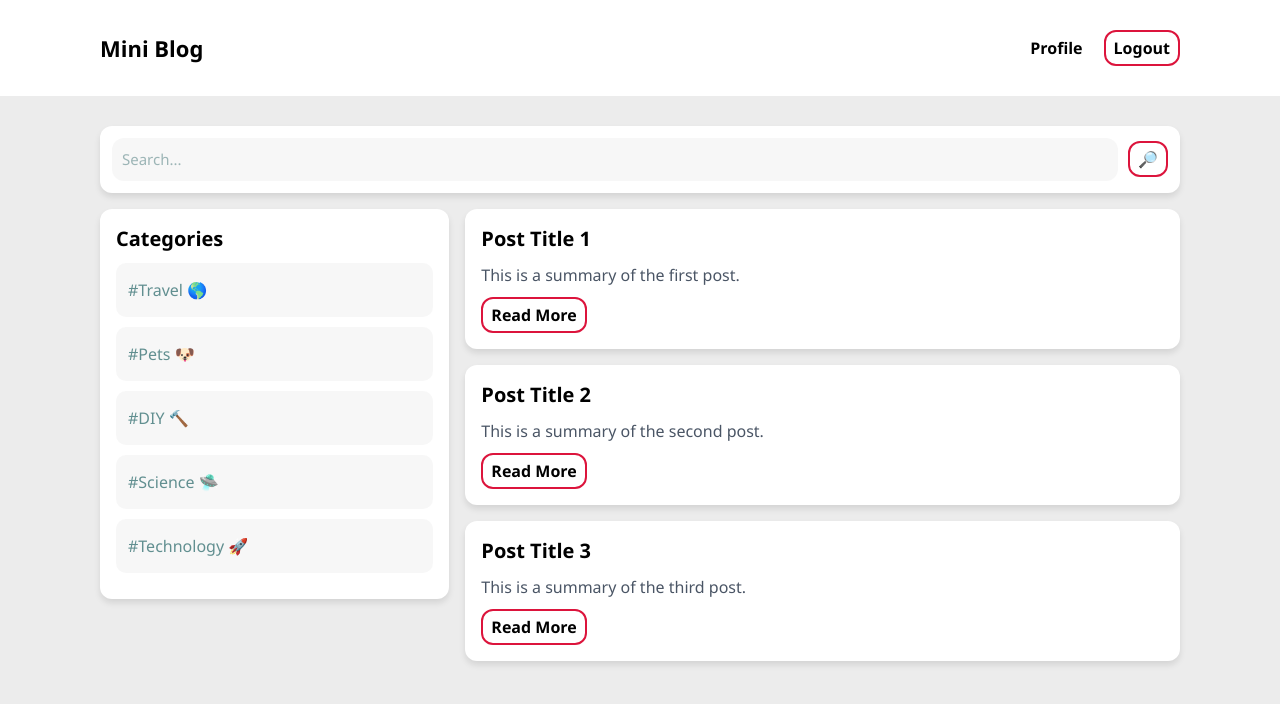
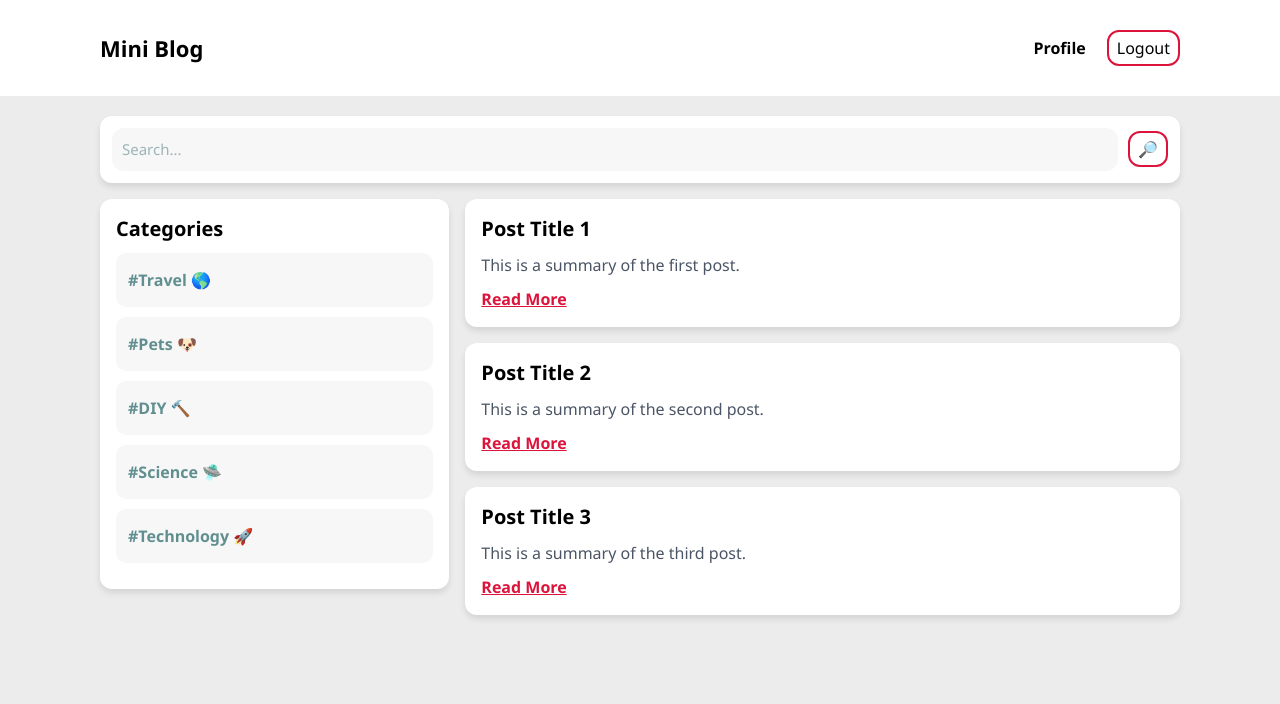
Before and after one commit to QueenCDN/mini-blog, a React (Vite) app: page / in a window 1280 px wide. Shown: the top 704 px of the page. Built offline with nearby package versions, Linux system fonts and the light colour scheme.

Commit message:
css-refactoring

```diff
--- a/src/assets/styles/index.css
+++ b/src/assets/styles/index.css
@@ -8,15 +8,16 @@ body {
     font-family: 'Segoe UI', sans-serif;
     background-color: #ececec;
 }
-.container {
-    max-width: 1100px;
-    margin: 0 auto;
-    padding: 0px 10px 0px 10px;
-}
 
 h1 {
     font-size: 22px;
     font-weight: 900;
+}
+
+h2 {
+    font-size: 20px;
+    font-weight: 800;
+    margin-bottom: 10px;
 }
 
 a {
@@ -28,12 +29,25 @@ li {
     list-style: none;
 }
 
+hr {
+    border: none;
+    height: 1px;
+    background-color: rgba(200, 200, 200, 0.5);
+    margin: 20px 0px 20px 0px;
+}
+
+.container {
+    max-width: 1100px;
+    margin: 0 auto;
+    padding: 0px 10px 0px 10px;
+}
+
 .Header {
     background-color: #fff;
     width: 100%;
     height: auto;
     padding: 30px 0px 30px 0px;
-    margin-bottom: 30px;
+    margin-bottom: 20px;
 }
 .Header .container {
     display: flex;
@@ -46,37 +60,19 @@ li {
     align-items: center;
 }
 
-.login-button {
-    background-color: none;
-    border: 2px solid crimson;
-    border-radius: 12px;
-    padding: 4px 8px 4px 8px;
-    transition: ease-in 0.15s;
-}
-
-.login-button:hover {
-    background-color: crimson;
-    color: aliceblue;
-}
-
 .category-link {
     padding: 15px 12px 15px 12px;
     border-radius: 10px;
     transition: ease-in 0.15s;
     margin-bottom: 10px;
     background-color: rgba(234, 234, 234, 0.368);
-}
-
-.category-link a{
-    display: block;
-    width: 100%;
-    height: 100%;
+    color: rgb(97, 143, 144);
     font-weight: 400;
-    color: rgb(97, 143, 144);
 }
 
 .category-link:hover {
-    background-color: rgba(233, 46, 46, 0.5);
+    background-color: rgb(176, 56, 80);
+    color: aliceblue;
 }
 
 .catedory-sidebar {
@@ -98,54 +94,14 @@ li {
     padding: 20px;
     border-radius: 12px;
     box-shadow: 0 4px 6px rgba(0, 0, 0, 0.1);
-    margin-top: calc(50vh - 300px);
+    margin-top: calc(50vh - 250px);
 }
 
-.login-form input {
-    background-color: rgba(234, 234, 234, 0.368);
-    margin-bottom: 15px;
-    padding: 10px;
-    border: none;
-    border-radius: 12px;
-    font-size: 16px;
-    color: rgb(65, 116, 117);
-    font-weight: 500;
-}
-
-.input-field {
-    background-color: rgba(234, 234, 234, 0.368);
-    padding: 10px;
-    border: none;
-    border-radius: 12px;
-    font-size: 15px;
-    color: rgb(65, 116, 117);
-    font-weight: 500;
-}
-
-.input-field:focus{
-    outline: none;
-}
-
-.login-form input:focus {
-    outline: none;
-}
-
-.mt-10 {
-    display: inline-block;
-    margin-top: 10px;
-}
-
-hr {
-    border: none;
-    height: 1px;
-    background-color: rgba(200, 200, 200, 0.5);
-    margin: 20px 0px 20px 0px;
-}
 .simple-link {
     display: inline-block;
     color: crimson;
     font-weight: 700;
-    margin-bottom: 20px;
+    text-decoration: underline 1px;
 }
 
 .text-profile {
@@ -153,9 +109,3 @@ hr {
     font-weight: 300;
     margin-bottom: 8px;
 }
-
-h2 {
-    font-size: 20px;
-    font-weight: 800;
-    margin-bottom: 10px;
-}
--- a/src/pages/Login/ui/LoginPage.jsx
+++ b/src/pages/Login/ui/LoginPage.jsx
@@ -1,15 +1,18 @@
+import Input from "../../../shared/ui/Input";
+import Button from "../../../shared/ui/Button";
+
 function LoginPage() {
 return (
 	<main className="container mx-auto px-4 py-8">
 		<form className="max-w-md mx-auto login-form">
 			<h2 className="text-xl font-bold mb-6 text-center">Login to Your Account✨</h2>
 			<div className="mb-2">
-				<input type="email" id="email" className="w-full" placeholder="Email Address" />
+				<Input type="email" className="w-full" ph="Email Address" style={{marginBottom: "15px"}}/>
 			</div>
 			<div className="mb-4">
-				<input type="password" id="password" className="w-full" placeholder="Password" />
+				<Input type="password" className="w-full" ph="Password" style={{marginBottom: "15px"}}/>
 			</div>
-			<button type="submit" className="w-full login-button">Login</button>
+			<Button text={"Login"} variant={"fillBtn"} className="w-full"/>
 		</form>
 	</main>
 	)
--- a/src/pages/Post/ui/PostPage.jsx
+++ b/src/pages/Post/ui/PostPage.jsx
@@ -3,7 +3,7 @@ import { Link } from "react-router-dom";
 function PostPage() {
   return (
     <main className="container mx-auto px-4 py-8">
-      <Link className="simple-link" to={"/"}>← Return</Link>
+      <Link className="simple-link" style={{marginBottom: "20px"}} to={"/"}>← Return</Link>
       <div className="post-item p-6 bg-white rounded-lg shadow-md">
         <h2 className="text-3xl font-bold mb-4">Why we love cats?</h2>
         <p className="text-gray-700 mb-6">
--- a/src/pages/Profile/ui/ProfilePage.jsx
+++ b/src/pages/Profile/ui/ProfilePage.jsx
@@ -1,3 +1,6 @@
+import Input from "../../../shared/ui/Input"
+import Button from "../../../shared/ui/Button";
+
 function ProfilePage() {
   return (
     <main className="container mx-auto px-4 py-8">
@@ -9,13 +12,13 @@ function ProfilePage() {
 
         <hr />
         <div>
-          <input type="text" className="input-field" style={{marginBottom: "10px", marginRight: "10px"}} placeholder="username"/>
-          <button className="login-button">Edit</button>
+          <Input type="text" style={{marginBottom: "10px", marginRight: "10px"}} ph="username"/>
+          <Button text={"Edit"} variant={"fillBtn"}/>
         </div>
         <div>
-          <input type="text" className="input-field" style={{marginBottom: "10px", marginRight: "10px"}} placeholder="old password"/>
-          <input type="text" className="input-field" style={{marginBottom: "10px", marginRight: "10px"}} placeholder="new password"/>
-          <button className="login-button">Change</button>
+          <Input type="text" ph="old password" style={{marginBottom: "10px", marginRight: "10px"}} />
+          <Input type="text" ph="new password" style={{marginBottom: "10px", marginRight: "10px"}} />
+          <Button text={"Change"} variant={"fillBtn"}/>
         </div>
       </div>
       <div className="post-item p-6 mb-3">
--- a/src/shared/ui/Button.jsx
+++ b/src/shared/ui/Button.jsx
@@ -1,7 +1,5 @@
-function Button({ text, ...props}) {
-  return (
-    <button {...props}>{text}</button>
-  )
-}
+import style from './Button.module.css';
 
-export default Button
+export default function Button({ text, variant="", className = "", ...props }) {
+  return (<button className={`${style[variant]} ${className}`} {...props}>{text}</button>);
+};
--- /dev/null
+++ b/src/shared/ui/Button.module.css
@@ -0,0 +1,28 @@
+.fillBtn {
+    background-color: crimson;
+    border: 2px solid crimson;
+    border-radius: 12px;
+    padding: 4px 8px 4px 8px;
+    transition: ease-in 0.15s;
+    color: aliceblue;
+    font-weight: 500;
+}
+
+.fillBtn:hover {
+    background-color: transparent;
+    color: #000;
+}
+
+.outlineBtn {
+    background-color: transparent;
+    border: 2px solid crimson;
+    border-radius: 12px;
+    padding: 4px 8px 4px 8px;
+    transition: ease-in 0.15s;
+    font-weight: 500;
+}
+
+.outlineBtn:hover {
+    background-color: crimson;
+    color: aliceblue;
+}
--- a/src/shared/ui/Input.jsx
+++ b/src/shared/ui/Input.jsx
@@ -0,0 +1,5 @@
+import style from './Input.module.css';
+
+export default function Input({type, ph, className='', ...props}) {
+  return (<input type={type} className={`${style.inputField} ${className}`} placeholder={ph} {...props}/>)
+};
--- /dev/null
+++ b/src/shared/ui/Input.module.css
@@ -0,0 +1,13 @@
+.inputField {
+    background-color: rgba(234, 234, 234, 0.368);
+    padding: 10px;
+    border: none;
+    border-radius: 12px;
+    font-size: 15px;
+    color: rgb(65, 116, 117);
+    font-weight: 500;
+}
+
+.inputField:focus{
+    outline: none;
+}
--- a/src/widgets/Header/ui/Header.jsx
+++ b/src/widgets/Header/ui/Header.jsx
@@ -1,4 +1,5 @@
 import { Link } from "react-router-dom"
+import Button from "../../../shared/ui/Button";
 
 function Header() {
   return (
@@ -10,7 +11,7 @@ function Header() {
         <div>
           <ul className="menu-buttons">
             <li><Link to={"/profile"}>Profile</Link></li>
-            <li><button className="login-button" style={{marginLeft: "21px"}}><Link to={"/login"}>Logout</Link></button></li>
+            <li><Link to={"/login"}><Button variant="outlineBtn" text={"Logout"} style={{marginLeft: "21px"}}/></Link></li>
           </ul>
         </div>
       </div>
--- a/src/widgets/PostList/ui/PostList.jsx
+++ b/src/widgets/PostList/ui/PostList.jsx
@@ -1,5 +1,3 @@
-
-
 function PostList() {
   return (
     <div className="lg:col-span-2">
@@ -7,17 +5,17 @@ function PostList() {
         <div className="p-4 post-item">
           <h2 className="text-xl font-semibold">Post Title 1</h2>
           <p className="text-gray-600">This is a summary of the first post.</p>
-          <a className="login-button mt-10" href="/post/1">Read More</a>
+          <a className="simple-link" style={{marginTop: "10px"}} href="/post/1">Read More</a>
         </div>
         <div className="p-4 post-item">
           <h2 className="text-xl font-semibold">Post Title 2</h2>
           <p className="text-gray-600">This is a summary of the second post.</p>
-          <a className="login-button mt-10" href="/post/2">Read More</a>
+          <a className="simple-link" style={{marginTop: "10px"}} href="/post/2">Read More</a>
         </div>
         <div className="p-4 post-item">
           <h2 className="text-xl font-semibold">Post Title 3</h2>
           <p className="text-gray-600">This is a summary of the third post.</p>
-          <a className="login-button mt-10" href="/post/3">Read More</a>
+          <a className="simple-link" style={{marginTop: "10px"}} href="/post/3">Read More</a>
         </div>
       </div>
     </div>
--- a/src/widgets/SearchBar.jsx/ui/SearchBar.jsx
+++ b/src/widgets/SearchBar.jsx/ui/SearchBar.jsx
@@ -1,13 +1,14 @@
 import Button from "../../../shared/ui/Button.jsx";
+import Input from "../../../shared/ui/Input.jsx";
 
 function SearchBar() {
   return (
     <div className="post-item w-full mb-4 p-3" style={{display: "flex", alignItems: "center"}}>
         <div className="w-full">
-            <input type="text" placeholder="Search..." className="w-full input-field"/>
+            <Input type="text" ph="Search..." className="w-full" />
         </div>
         <div style={{marginLeft: "10px"}}>
-            <Button text={"🔎"} className="login-button"/>
+            <Button text={"🔎"} variant={"outlineBtn"}/>
         </div>
     </div>
   )
--- a/src/widgets/Sidebar/ui/Sidebar.jsx
+++ b/src/widgets/Sidebar/ui/Sidebar.jsx
@@ -1,6 +1,5 @@
 function Sidebar() {
   return (
-    // i need to fix height of sidebar
     <div className="lg:col-span-1 catedory-sidebar self-start">
       <div className="p-4">
         <h2 className="text-xl font-bold mb-4">Categories</h2>
```
